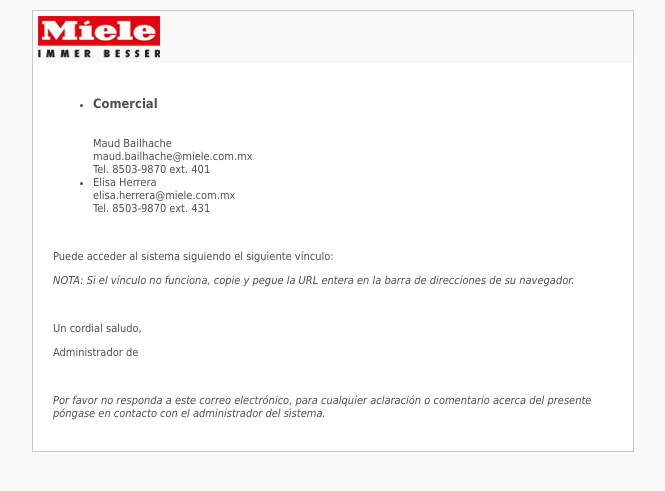
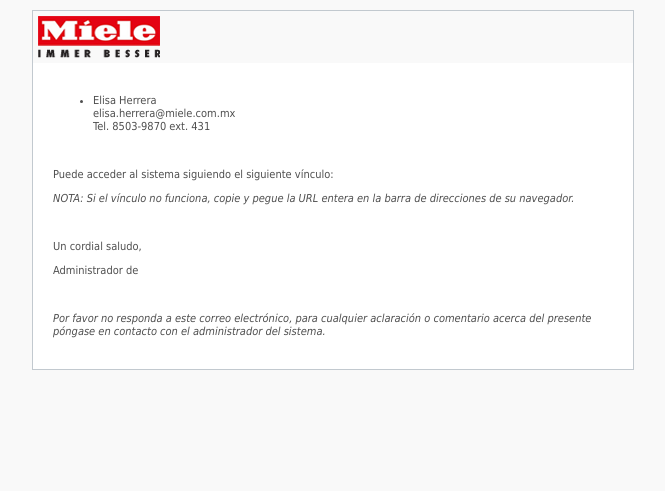
Before and after one commit to apernet/MielePartners, a PHP site: template application/views/frontend/home/contacto.php in a window 1280 px wide. Shown: the top 491 px of the page, without its empty margins (307-972 px from the left). Run offline with PHP 8.4, Linux system fonts and the light colour scheme; the template is opened without the code that fills it, so the values that code supplies are empty; some libraries are stand-ins or nearby versions.

Commit message:
remove item from contact

```diff
--- a/application/views/frontend/home/contacto.php
+++ b/application/views/frontend/home/contacto.php
@@ -11,13 +11,6 @@
 				<div class="col-lg-12">
 					<ul class="fa-ul">
 						<?php if(INTERNO):?>
-						<li>
-							<i class="fa-li fa fa-chevron-right fa-lg mt5 text-color-primario"></i>
-								<h3 class="no-margin">Comercial</h3><br>
-								<span class="front_cuerpoTexto">Maud Bailhache<br>
-								maud.bailhache@miele.com.mx<br>
-								Tel. 8503-9870 ext. 401</span>
-						</li>
 						<li class="mt20">
 								<span class="front_cuerpoTexto">Elisa Herrera<br>
 								elisa.herrera@miele.com.mx<br>
```
